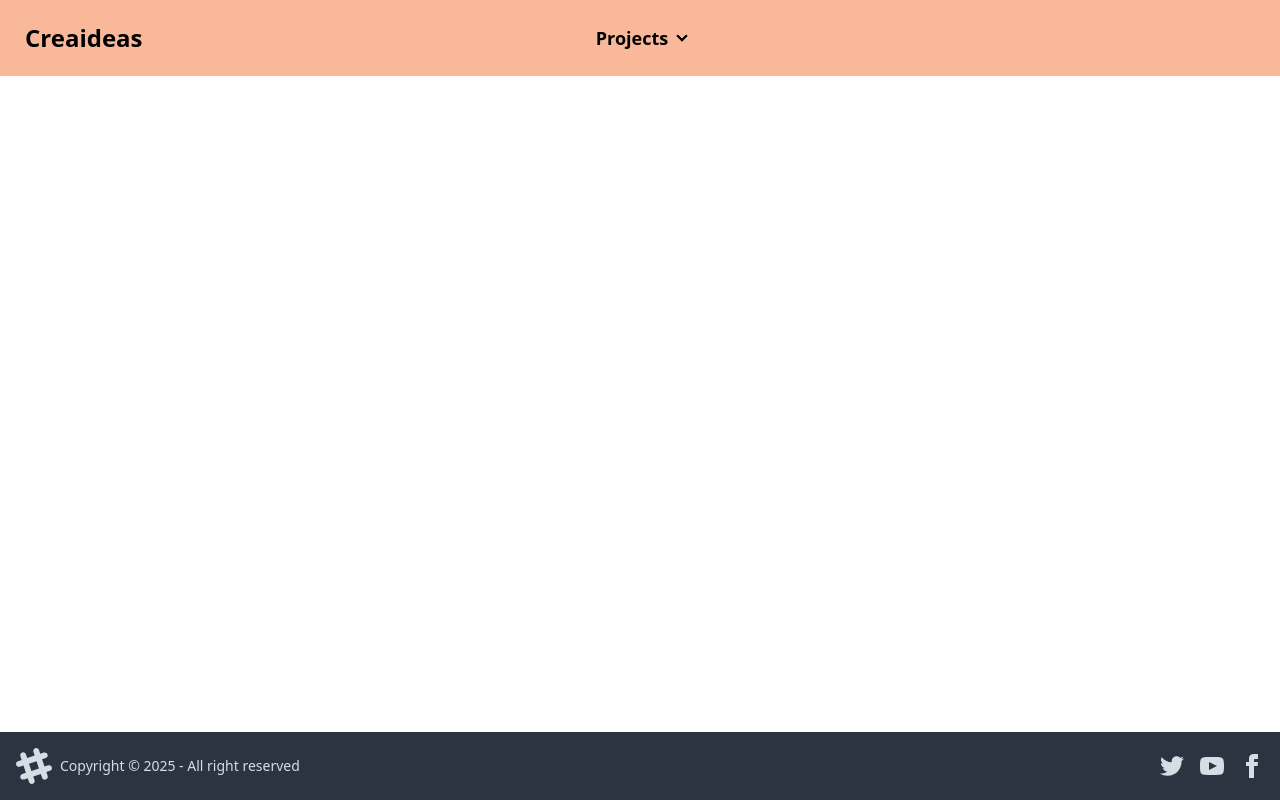
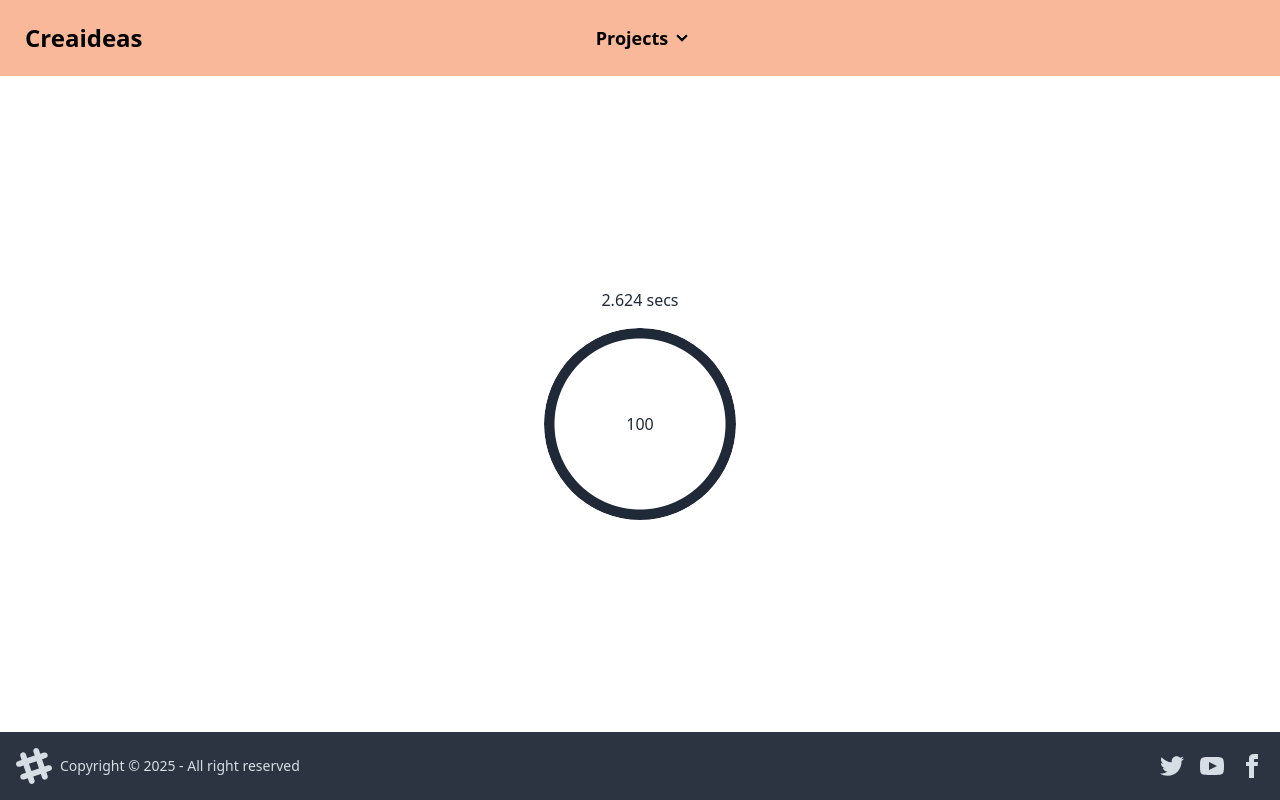
Before and after one commit to Nitiksharma2001/creaIdeas, a React (Vite) app: page /request-bar in a window 1280 px wide. Built offline with nearby package versions, Linux system fonts and the light colour scheme.

Commit message:
request bar done

```diff
--- a/src/App.jsx
+++ b/src/App.jsx
@@ -3,6 +3,7 @@ import { BrowserRouter, Route, Routes } from 'react-router-dom'
 import CascadingFilter from './pages/cascading-filter/cascading-filter'
 import Navbar from './components/navbar/navbar'
 import Footer from './components/footer/footer'
+import RequestBar from './pages/request-bar/request-bar'
 
 function App() {
   return <div className='flex flex-col h-screen'><RouterHeader /></div>
@@ -14,9 +15,10 @@ function RouterHeader() {
     <div className='flex-1 p-2'>
       <Routes>
         <Route path="/cascading-filter" element={<CascadingFilter />} />
+        <Route path="/request-bar" element={<RequestBar />} />
       </Routes>
     </div>
-    <Footer/>
+    <Footer />
   </BrowserRouter>
 }
 
--- a/src/components/navbar/navbar.jsx
+++ b/src/components/navbar/navbar.jsx
@@ -17,6 +17,7 @@ export default function Navbar() {
                             <a>Projects</a>
                             <ul className="p-2">
                                 <li><Link to='/cascading-filter'>Cascading Filters</Link></li>
+                                <li><Link to='/request-bar'>Request Bar</Link></li>
                             </ul>
                         </li>
                     </ul>
@@ -30,6 +31,7 @@ export default function Navbar() {
                             <summary>Projects</summary>
                             <ul className="p-2">
                                 <li><Link to='/cascading-filter' className='text-nowrap'>Cascading Filters</Link></li>
+                                <li><Link to='/request-bar' className='text-nowrap'>Request Bar</Link></li>
                             </ul>
                         </details>
                     </li>
--- /dev/null
+++ b/src/pages/request-bar/request-bar.jsx
@@ -0,0 +1,46 @@
+import React, { useEffect, useRef, useState } from 'react'
+
+export default function RequestBar() {
+  const [currenPercentage, setCurrentPercentage] = useState(0)
+  const [isApiRequestDone, setIsApiRequestDone] = useState(false)
+  const [requestTimeRandom, setRequestTimeRandom] = useState(0)
+  let id = useRef()
+
+  useEffect(() => {
+
+    let time = Math.ceil(Math.random()*5000)
+    setRequestTimeRandom(time)
+
+    setInterval(() => {
+      setIsApiRequestDone(true)
+    }, time);
+
+    id.current = setInterval(() => {
+      setCurrentPercentage(prevPercentage => {
+        if (prevPercentage >= 70) {
+          return prevPercentage
+        }
+        return prevPercentage + 5
+      })
+    }, 250)
+
+  }, [])
+
+  useEffect(() => {
+
+    if (isApiRequestDone) {
+      clearInterval(id.current)
+      setCurrentPercentage(100)
+      return
+    }
+
+  }, [currenPercentage, isApiRequestDone])
+  return (
+    <div className='flex flex-col gap-4 justify-center items-center h-full'>
+      {requestTimeRandom/1000} secs
+      <div className="radial-progress " style={{ "--value": currenPercentage,  "--size": "12rem", "--thickness": "10px" }} role="progressbar">
+        {currenPercentage}
+      </div>
+    </div>
+  )
+}
```
